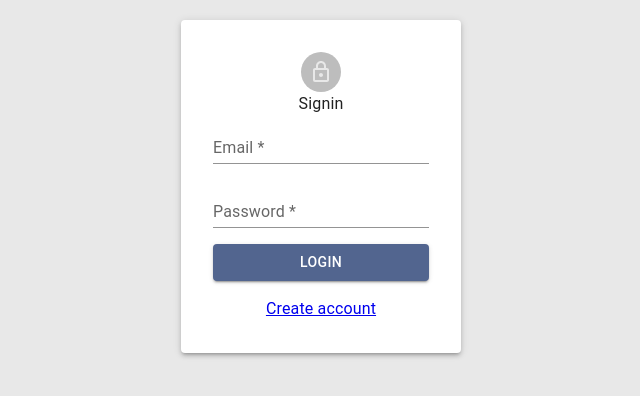
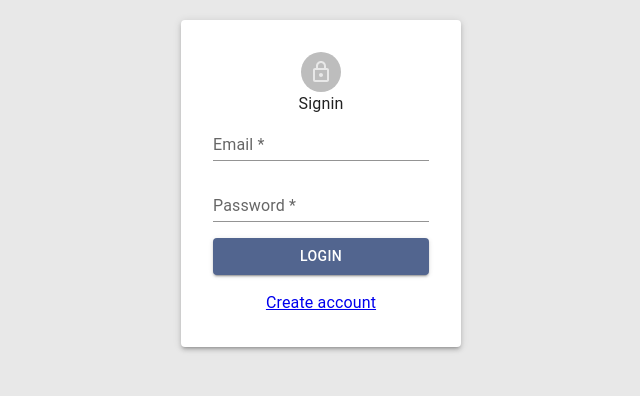
Before and after one commit to ytanaka44/react-todoapp, a React (Create React App) app in the folder frontend/: page /signin in a window 1280 px wide. Shown: the top 396 px of the page, without its empty margins (319-959 px from the left). Built offline with nearby package versions, Linux system fonts and the light colour scheme; no server answers; data requests are answered from the project's data file.

Commit message:
fix: CustomTextFieldを修正(#39)

```diff
--- a/frontend/src/auth/Signin.tsx
+++ b/frontend/src/auth/Signin.tsx
@@ -5,19 +5,19 @@ import {
   Grid,
   Paper,
   Stack,
-  TextField,
   Typography,
 } from "@mui/material";
 import { useFormik } from "formik";
-import React, { useEffect, useLayoutEffect } from "react";
+import React, { useLayoutEffect } from "react";
 import * as Yup from "yup";
-import CustomTextField from "../components/CustomTextField";
+
 import LockOutlinedIcon from "@mui/icons-material/LockOutlined";
 import { signInWithEmailAndPassword } from "firebase/auth";
 import { auth } from "./firebase";
 import { Link, useNavigate } from "react-router-dom";
 import { useAuthContext } from "./AuthContext";
 import Loading from "../components/Loading";
+import { FormikTextField } from "../components/FormikTextField";
 
 const Signin: React.FC = () => {
   const { user, isLoading } = useAuthContext();
@@ -73,32 +73,18 @@ const Signin: React.FC = () => {
         <Typography>Signin</Typography>
         <form noValidate onSubmit={formik.handleSubmit}>
           <Stack spacing={2}>
-            <TextField
-              id="email"
+            <FormikTextField
               name="email"
               label="Email *"
               variant="standard"
-              fullWidth
-              value={formik.values.email}
-              onChange={formik.handleChange}
-              onBlur={formik.handleBlur}
-              error={!!(formik.touched.email && formik.errors.email)}
-              helperText={(formik.touched.email && formik.errors.email) || ""}
+              formik={formik}
             />
-            <TextField
-              id="password"
+            <FormikTextField
               name="password"
               label="Password *"
               variant="standard"
-              fullWidth
               type="password"
-              value={formik.values.password}
-              onChange={formik.handleChange}
-              onBlur={formik.handleBlur}
-              error={!!(formik.touched.password && formik.errors.password)}
-              helperText={
-                (formik.touched.password && formik.errors.password) || ""
-              }
+              formik={formik}
             />
             <Button fullWidth variant="contained" type="submit">
               Login
--- a/frontend/src/auth/Signup.tsx
+++ b/frontend/src/auth/Signup.tsx
@@ -5,19 +5,19 @@ import {
   Grid,
   Paper,
   Stack,
-  TextField,
   Typography,
 } from "@mui/material";
 import { useFormik } from "formik";
 import React, { useLayoutEffect } from "react";
 import * as Yup from "yup";
-import CustomTextField from "../components/CustomTextField";
+
 import LockOutlinedIcon from "@mui/icons-material/LockOutlined";
 import { createUserWithEmailAndPassword } from "firebase/auth";
 import { auth } from "./firebase";
 import { Link, useNavigate } from "react-router-dom";
 import { useAuthContext } from "./AuthContext";
 import Loading from "../components/Loading";
+import { FormikTextField } from "../components/FormikTextField";
 
 const Signup: React.FC = () => {
   const { user, isLoading } = useAuthContext();
@@ -68,31 +68,18 @@ const Signup: React.FC = () => {
         <Typography>Signup</Typography>
         <form noValidate onSubmit={formik.handleSubmit}>
           <Stack spacing={2}>
-            <CustomTextField
-              id="email"
+            <FormikTextField
               name="email"
               label="Email *"
               variant="standard"
-              value={formik.values.email}
-              onChange={formik.handleChange}
-              onBlur={formik.handleBlur}
-              error={!!(formik.touched.email && formik.errors.email)}
-              helperText={(formik.touched.email && formik.errors.email) || ""}
+              formik={formik}
             />
-            <TextField
-              id="password"
+            <FormikTextField
               name="password"
               label="Password *"
               variant="standard"
-              fullWidth
               type="password"
-              value={formik.values.password}
-              onChange={formik.handleChange}
-              onBlur={formik.handleBlur}
-              error={!!(formik.touched.password && formik.errors.password)}
-              helperText={
-                (formik.touched.password && formik.errors.password) || ""
-              }
+              formik={formik}
             />
             <Button fullWidth variant="contained" type="submit">
               Submit
--- a/frontend/src/components/CustomTextField.tsx
+++ /dev/null
@@ -1,46 +0,0 @@
-import { TextField } from "@mui/material";
-import React from "react";
-
-interface CustomTextFieldProps {
-  id: string;
-  value: string;
-  label?: string;
-  onChange: React.ChangeEventHandler<HTMLInputElement | HTMLTextAreaElement>;
-  onBlur: React.FocusEventHandler<HTMLInputElement | HTMLTextAreaElement>;
-  name: string;
-  disabled?: boolean;
-  error?: boolean;
-  helperText?: string;
-  variant?: "outlined" | "filled" | "standard";
-}
-
-export const CustomTextField: React.FC<CustomTextFieldProps> = ({
-  id,
-  value,
-  label,
-  onChange,
-  onBlur,
-  name,
-  disabled,
-  error,
-  helperText,
-  variant = "filled",
-}) => (
-  <TextField
-    id={id}
-    name={name}
-    margin="dense"
-    label={label}
-    type="text"
-    fullWidth
-    disabled={disabled}
-    value={value}
-    onChange={onChange}
-    onBlur={onBlur}
-    error={error}
-    helperText={helperText}
-    variant={variant}
-  />
-);
-
-export default CustomTextField;
--- /dev/null
+++ b/frontend/src/components/FormikTextField.tsx
@@ -0,0 +1,39 @@
+import { TextField } from "@mui/material";
+import { FormikProps } from "formik";
+import React from "react";
+
+interface FormikTextFieldProps<T> {
+  name: keyof T;
+  label: string;
+  formik: FormikProps<T>;
+  variant?: "outlined" | "filled" | "standard";
+  type?: "text" | "password";
+}
+
+// ジェネリック型をコンポーネントに適用
+export const FormikTextField = <T extends {}>(
+  props: FormikTextFieldProps<T>
+) => {
+  return (
+    <TextField
+      size="small"
+      id={String(props.name)}
+      name={String(props.name)}
+      label={String(props.label)}
+      type={String(props.type)}
+      variant={props.variant}
+      fullWidth
+      value={props.formik.values[props.name]}
+      onChange={props.formik.handleChange}
+      onBlur={props.formik.handleBlur}
+      error={
+        !!(props.formik.touched[props.name] && props.formik.errors[props.name])
+      }
+      helperText={String(
+        props.formik.touched[props.name] && props.formik.errors[props.name]
+          ? props.formik.errors[props.name]
+          : ""
+      )}
+    />
+  );
+};
--- a/frontend/src/db/db.json
+++ b/frontend/src/db/db.json
@@ -17,6 +17,15 @@
       "important": true,
       "date": "2023-12-16",
       "createdAt": "2023-12-15 09:17:07"
+    },
+    {
+      "id": "d1ecb5e3-735a-48b4-b2b1-562b1b6b6079",
+      "title": "formik test",
+      "description": "",
+      "done": false,
+      "important": false,
+      "date": "2024-01-24",
+      "createdAt": "2024-01-22 05:51:09"
     }
   ]
 }
--- a/frontend/src/todo/AddTodo.tsx
+++ b/frontend/src/todo/AddTodo.tsx
@@ -4,7 +4,7 @@ import {
   DialogContent,
   DialogTitle,
   IconButton,
-  TextField,
+  Stack,
 } from "@mui/material";
 import { Box } from "@mui/system";
 import React, { useState } from "react";
@@ -12,7 +12,7 @@ import AddIcon from "@mui/icons-material/Add";
 import { useFormik } from "formik";
 import * as Yup from "yup";
 import { v4 as uuidv4 } from "uuid";
-import CustomTextField from "../components/CustomTextField";
+import { FormikTextField } from "../components/FormikTextField";
 import SubmitButton from "../components/SubmitButton";
 import { DatePicker, LocalizationProvider } from "@mui/x-date-pickers";
 import { AdapterDayjs } from "@mui/x-date-pickers/AdapterDayjs";
@@ -98,27 +98,18 @@ const AddTodo: React.FC<AddTodoProps> = (props) => {
         </IconButton>
         <DialogContent>
           <form noValidate onSubmit={formik.handleSubmit}>
-            <CustomTextField
-              id="title"
+            <Stack spacing={2}>
+              <FormikTextField
                 name="title"
-              label="title*"
+                label="Title"
+                formik={formik}
                 variant="standard"
-              value={formik.values.title}
-              onChange={formik.handleChange}
-              onBlur={formik.handleBlur}
-              error={!!(formik.touched.title && formik.errors.title)}
-              helperText={(formik.touched.title && formik.errors.title) || ""}
               />
-            <TextField
-              id="description"
-              label="description"
-              multiline
-              rows={4}
+              <FormikTextField
+                name="description"
+                label="Description"
+                formik={formik}
                 variant="standard"
-              fullWidth
-              value={formik.values.description}
-              onChange={formik.handleChange}
-              onBlur={formik.handleBlur}
               />
               <LocalizationProvider dateAdapter={AdapterDayjs}>
                 <DatePicker
@@ -138,7 +129,7 @@ const AddTodo: React.FC<AddTodoProps> = (props) => {
                   }}
                 />
               </LocalizationProvider>
-
+            </Stack>
             <SubmitButton name="add" handleClose={handleClose} />
           </form>
         </DialogContent>
```
Lines whose indentation alone changed are shown as unchanged.
